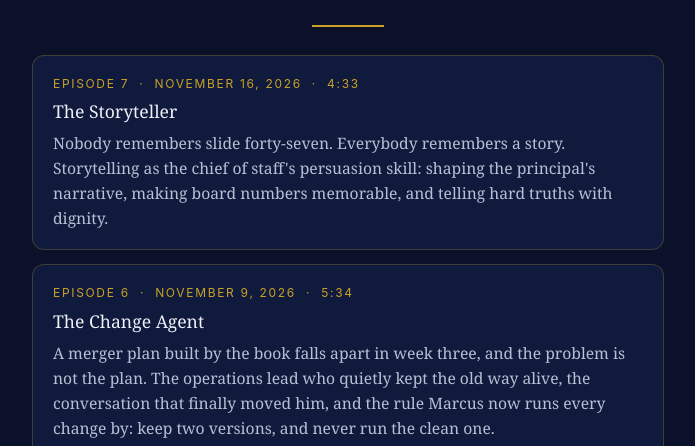
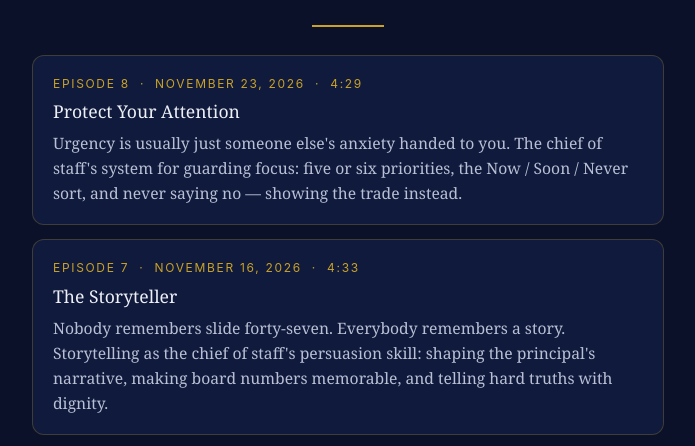
Before and after one commit to mohito91/chiefofstaffconfidential, a plain HTML site: page episodes/index.html in a window 1280 px wide. Shown: the part 351-797 px from the top of the page, without its empty margins (292-987 px from the left). Drawn offline with Linux system fonts and the light colour scheme.

Commit message:
Add files via upload

```diff
--- a/episodes/index.html
+++ b/episodes/index.html
@@ -38,6 +38,12 @@
   </header>
 
   <hr class="rule">
+
+  <a class="episode" href="protect-your-attention.html">
+    <div class="num">Episode 8 &nbsp;·&nbsp; November 23, 2026 &nbsp;·&nbsp; 4:29</div>
+    <h3>Protect Your Attention</h3>
+    <p>Urgency is usually just someone else&#x27;s anxiety handed to you. The chief of staff&#x27;s system for guarding focus: five or six priorities, the Now / Soon / Never sort, and never saying no — showing the trade instead.</p>
+  </a>
 
   <a class="episode" href="the-storyteller.html">
     <div class="num">Episode 7 &nbsp;·&nbsp; November 16, 2026 &nbsp;·&nbsp; 4:33</div>
```
